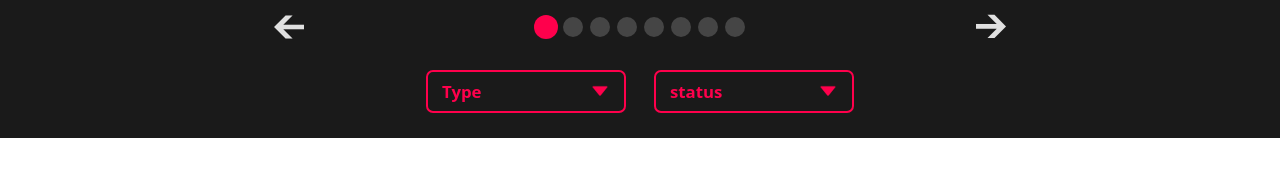
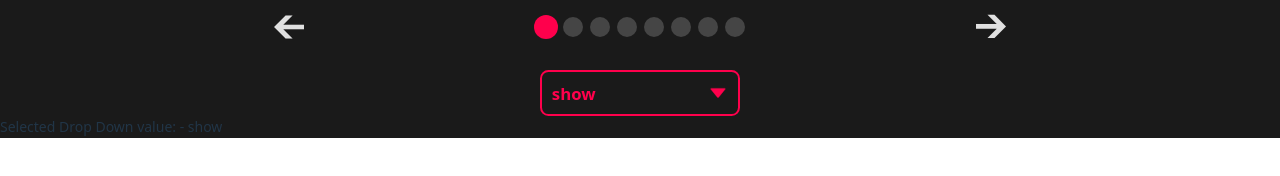
Before and after one commit to Siddhesh-Bhadale/Performance-Tracking---Sumit-Jadhav, a React (Vite) app in the folder 07_ReactJS_headerAndSlider/header-slider-web/: page / in a window 1280 px wide. Shown: the part 662-838 px from the top of the page. Before the commit the page ends 800 px from the top, so only its background shows below. Built offline with nearby package versions, Linux system fonts and the light colour scheme.

Commit message:
feat:- drop down for an array creation completed

```diff
--- /dev/null
+++ b/07_ReactJS_headerAndSlider/header-slider-web/src/components/drop-down/DropDownComponent.jsx
@@ -0,0 +1,85 @@
+import React, { useEffect, useRef, useState } from 'react';
+import '../../scss/components/dropDownComponent.scss';
+import { DropDownTxt } from '../../utils/TextConstants';
+import downArrow from '../../assets/icons/down.svg';
+import useOutSideTouch from '../../hooks/outSideTouch/useOutSideTouch';
+
+const DropDownComponent = (props) => {
+    const { options = [], title = 'select', result, deafaultValue, isDropDownOpen } = props;
+    const [isOpen, setIsOpen] = useState(false);
+    const [selectedItem, setSelectedItem] = useState(deafaultValue);
+    const [selectedIndex, setSelectedIndex] = useState(null)
+
+
+    const handleToggleOpen = () => {
+
+        setIsOpen(!isOpen)
+    }
+
+    // console.log("2nd --->", isDropDownOpen)
+
+    const dropdownRef = useRef(null)
+
+    const handleItemClick = (item, idx) => {
+        if (selectedIndex === idx) {
+            setSelectedItem(title);
+            setSelectedIndex(null);
+            result && result('');
+        } else {
+            setSelectedIndex(idx);
+            setSelectedItem(item);
+            result && result(item);
+        }
+
+    }
+
+    // Event bubbling
+
+    // useOutSideTouch({
+    //     ref: dropdownRef,
+    //     handler: () => setIsOpen(false)
+    // })
+    // useEffect(() => {
+    //     function handleMouseClick(e) {
+    //         if (userRef.current && !userRef.current(e.target)) {
+    //             setIsOpen(false)
+    //         }
+    //     }
+    //     document.addEventListener('click', (e) => handleMouseClick(e))
+    // }, [])
+
+    // useEffect(() => {
+    //     console.log(isOpen)
+    //     isDropDownOpen && isDropDownOpen(isOpen)
+    // }, [isOpen])
+
+    return (
+        <div data-component='dropDownComponent' onClick={handleToggleOpen}  >
+            <div className='parent_component'>
+                <label className='title_section'>{selectedItem}</label>
+                <img src={downArrow} alt='downIcon' className={`down_arrow_img ${isOpen ? 'up-img' : 'down-img'}`} />
+            </div>
+            {isOpen && <div className='child_component'>
+                <div className='empty_contianer'
+                ></div>
+                <div className='drop_down_list'>
+                    {options.length === 0 &&
+                        <label className='drop_down_item' >{DropDownTxt?.NoResult}</label>
+                    }
+                    {options?.map((item, index) => (
+                        <li className={`drop_down_item ${selectedItem === item ? 'active' : ''}`}
+                            key={index}
+                            onClick={() => handleItemClick(item, index)}
+                        >
+                            {item}
+                        </li>
+                    ))}
+                    <div className='end_container'></div>
+                </div>
+
+            </div>}
+        </div>
+    )
+}
+
+export default DropDownComponent;
--- a/07_ReactJS_headerAndSlider/header-slider-web/src/components/dropDown/DropDown.jsx
+++ b/07_ReactJS_headerAndSlider/header-slider-web/src/components/dropDown/DropDown.jsx
@@ -7,66 +7,81 @@ import Search from '../search/Search';
 import { filteredEntries } from '../../utils/utils';
 import { DropDownTxt } from '../../utils/TextConstants';
 
-const DropDown = ({ data = [], title = 'Type', multiSelect = false, onChange }) => {
+const DropDown = (props) => {
+    // const { data=[], title = 'Type', multiSelect = false, onChange } = props;
+    const { options, title = 'Type', result } = props;
+    const dropdownRef = useRef(null);
     const [isOpen, setIsOpen] = useState(false);
-    const [searchTerm, setSearchTerm] = useState('');
-    const [selectedItems, setSelectedItems] = useState([]);
-    const [selectedSingle, setSelectedSingle] = useState(null);
-    const dropdownRef = useRef(null);
-    const isObject = !Array.isArray(data) && typeof data === 'object';
-    const entries = isObject ? Object.entries(data) : data.map((item, i) => [i, item]);
-    console.log("Enteries:--->", entries)
+    const [selectedItem, setSelectedItem] = useState(options[0])
+    const [selectedItemIndex, setSelectedItemIndex] = useState(null)
+
+    // const [searchTerm, setSearchTerm] = useState('');
+    // const [selectedItems, setSelectedItems] = useState([]);
+    // const [selectedSingle, setSelectedSingle] = useState(null);
+
+    // const isObject = !Array.isArray(data) && typeof data === 'object';
+    // const entries = isObject ? Object.entries(data) : data.map((item, i) => [i, item]);
     const toggleDropdown = () => setIsOpen(!isOpen);
+
+    // ------ handle Click event ---------------------//
+    const handleClickItem = (item, i) => {
+        setSelectedItem(item);
+        setSelectedItemIndex(i);
+        result(item)
+        setIsOpen(false);
+    }
     //------- outside Touch and unmount logic -------------//
-    useOutSideTouch({
-        ref: dropdownRef,
-        handler: () => setIsOpen(false)
-    })
+    // useOutSideTouch({
+    //     ref: dropdownRef,
+    //     handler: () => setIsOpen(false)
+    // })
     //--------- it will check selected or not -----------//
-    const isChecked = (key) => selectedItems.some(item => item.key === key);
+    // const isChecked = (key) => selectedItems.some(item => item.key === key);
 
-    const handleItemClick = (key, value) => {
-        if (multiSelect) {
-            const existedItems = selectedItems.some(item => item.key === key);
-            let newSelected;
-            if (existedItems) {
-                newSelected = selectedItems.filter(item => item.key !== key);
-            } else {
-                newSelected = [...selectedItems, { key, value }];
-            }
-            setSelectedItems(newSelected);
-            onChange && onChange(newSelected.map(item => item.value));
-        } else {
-            const existedSingle = selectedSingle?.value == value
-            if (existedSingle) {
-                setSelectedSingle(title)
-            } else {
-                setSelectedSingle({ key, value });
-                onChange && onChange(value);
+    // const handleItemClick = (key, value) => {
+    //     if (multiSelect) {
+    //         const existedItems = selectedItems.some(item => item.key === key);
+    //         let newSelected;
+    //         if (existedItems) {
+    //             newSelected = selectedItems.filter(item => item.key !== key);
+    //         } else {
+    //             newSelected = [...selectedItems, { key, value }];
+    //         }
+    //         setSelectedItems(newSelected);
+    //         onChange && onChange(newSelected.map(item => item.value));
+    //     } else {
+    //         const existedSingle = selectedSingle?.value == value
+    //         if (existedSingle) {
+    //             setSelectedSingle(title)
+    //         } else {
+    //             setSelectedSingle({ key, value });
+    //             onChange && onChange(value);
 
-            }
-            console.log(isOpen);
-            setIsOpen(false);
-        }
-    };
+    //         }
+    //         console.log(isOpen);
+    //         setIsOpen(false);
+    //     }
+    // };
 
     //  filtered data
-    const filterEntry = filteredEntries(entries, searchTerm)
+    // const filterEntry = filteredEntries(entries, searchTerm)
 
-    const getSelectedLabel = () => {
-        if (multiSelect) {
-            return selectedItems.length > 0
-                ? selectedItems.map(item => item.value).join(', ')
-                : title;
-        } else {
-            return selectedSingle?.value || title;
-        }
-    };
+    // const getSelectedLabel = () => {
+    //     if (multiSelect) {
+    //         return selectedItems.length > 0
+    //             ? selectedItems.map(item => item.value).join(', ')
+    //             : title;
+    //     } else {
+    //         return selectedSingle?.value || title;
+    //     }
+    // };
 
     return (
         <div data-component="drop-down" ref={dropdownRef}>
             <div className="parent-container" onClick={toggleDropdown}>
-                <label className="main-title">{getSelectedLabel()}</label>
+                {/* <label className="main-title">{getSelectedLabel()}</label> */}
+                <label className="main-title">{selectedItem || title}</label>
+
                 <img
                     alt="arrowIcon"
                     src={down}
@@ -76,13 +91,29 @@ const DropDown = ({ data = [], title = 'Type', multiSelect = false, onChange })
 
             {isOpen && (
                 <div className="child-container">
-                    <Search Search={setSearchTerm} />
+                    {/* <Search Search={setSearchTerm} /> */}
+                    <div className='block-container'>
+                    </div>
 
                     <ul className="dropdown-list">
-                        {filterEntry.length === 0 && (
+                        {options.length === 0 &&
+                            <li className='dropdown-item disabled'>
+                                {DropDownTxt?.NoResult}
+                            </li>
+                        }
+                        {options?.map((item, index) => (
+                            <li key={index} className={`dropdown-item ${selectedItemIndex === index ? 'selected' : 'inactive'}`} onClick={() => handleClickItem(item, index)}>
+                                {item}
+                            </li>
+                        ))
+
+                        }
+
+
+                        {/* {filterEntry.length === 0 && (
                             <li className="dropdown-item disabled">{DropDownTxt?.NoResult}</li>
-                        )}
-                        {filterEntry.map(([key, value]) => (
+                        )} */}
+                        {/* {filterEntry.map(([key, value]) => (
                             <li
                                 key={key}
                                 className={`dropdown-item ${isChecked(key) || selectedSingle?.key === key ? 'selected' : ''
@@ -100,9 +131,8 @@ const DropDown = ({ data = [], title = 'Type', multiSelect = false, onChange })
                                 )}
                                 {value}
                             </li>
-                        ))}
+                        ))} */}
                     </ul>
-                    <div style={{ height: '50px' }}></div>
                 </div>
             )}
         </div>
--- a/07_ReactJS_headerAndSlider/header-slider-web/src/hooks/outSideTouch/useOutSideTouch.jsx
+++ b/07_ReactJS_headerAndSlider/header-slider-web/src/hooks/outSideTouch/useOutSideTouch.jsx
@@ -5,6 +5,7 @@ const useOutSideTouch = ({ ref, handler }) => {
     useEffect(() => {
         const handleOutsideClick = (event) => {
             if (ref.current && !ref.current.contains(event.target)) {
+                console.log("Target:-  ", !ref.current.contains(event.target))
                 handler()
             }
         }
--- a/07_ReactJS_headerAndSlider/header-slider-web/src/pages/HomePage.jsx
+++ b/07_ReactJS_headerAndSlider/header-slider-web/src/pages/HomePage.jsx
@@ -1,19 +1,40 @@
-import React, { useState } from 'react'
+import React, { useEffect, useState } from 'react'
 import HeaderComponent from '../components/header/HeaderComponent';
 import SliderComponent from '../components/slider/SliderComponent';
 import '../scss/pages/homePage.scss'
 import useDebounce from '../hooks/debounce/useDebounce';
 import AnimeListLayout from '../layouts/animeList/AnimeListLayout';
 import DropDown from '../components/dropDown/DropDown';
+import DropDownComponent from '../components/drop-down/DropDownComponent';
 
 
 const HomePage = () => {
     const [searchValue, setSearchValue] = useState('')
     const debounceValue = useDebounce(searchValue)
+    const [dropDownValue, setDropDownValue] = useState('show')
+    const [dropDownOpen, setDropDownOpen] = useState(false)
 
 
+
+    // useEffect(() => {
+
+    //     const parentID = document.getElementById('parent')
+    //     function handleCloseDropdown() {
+    //         setDropDownOpen(false)
+    //         console.log("mouseDown clicked", dropDownOpen)
+
+    //     }
+    //     parentID.addEventListener('mousedown', handleCloseDropdown)
+    //     console.log(dropDownOpen)
+    // }, [dropDownOpen])
+
+
+
+    const arr = ["Tv", "show", "Genoure", "series", "Tv", "show", "Genoure", "series", "Tv", "show", "Genoure", "series"];
+    const arr2 = ["Tv", "show", "Genoure"]
+
     return (
-        <div data-component='homepage'>
+        <div data-component='homepage' id='parent'>
             <HeaderComponent
                 search={setSearchValue}
             />
@@ -21,9 +42,16 @@ const HomePage = () => {
                 <SliderComponent />
             </div>
             <section className='drop-down-contianer'>
-                <DropDown
+                {/* <DropDown
                     data={['Movie', 'Tv', 'Live', 'Cartoon']}
                     title="Type"
+                    onChange={(selected) => setSelectedItem(selected)}
+                />
+                <DropDown
+                    data={arr}
+                    isMulti={true}
+                    title="status"
+                    multiSelect={true}
                     onChange={(selected) => setSelectedItem(selected)}
                 />
                 <DropDown
@@ -32,8 +60,24 @@ const HomePage = () => {
                     title="status"
                     multiSelect={true}
                     onChange={(selected) => setSelectedItem(selected)}
+                /> */}
+                <DropDownComponent
+                    title='Type'
+                    options={arr}
+                    deafaultValue={dropDownValue}
+                    result={setDropDownValue}
+                    isDropDownOpen={(e) => setDropDownOpen(e)}
                 />
-                {/* <AnimeListLayout /> */}
+                {/* <DropDownComponent title='Type'
+                    options={arr2}
+                    deafaultValue={dropDownValue}
+                    result={setDropDownValue} /> */}
+
+
+            </section>
+            <section style={{ height: "400px " }}>
+                <label>{`Selected Drop Down value: - ${dropDownValue}`}</label>
+
             </section>
 
         </div>
--- a/07_ReactJS_headerAndSlider/header-slider-web/src/scss/components/dropDown.scss
+++ b/07_ReactJS_headerAndSlider/header-slider-web/src/scss/components/dropDown.scss
@@ -23,7 +23,7 @@
             overflow: hidden;
             white-space: nowrap;
             text-overflow: ellipsis;
-            max-width: 140px;
+            min-width: 140px;
         }
 
         img {
@@ -50,8 +50,16 @@
         border-radius: 0.5rem;
         z-index: 10;
         box-shadow: 0 2px 8px rgba(0, 0, 0, 0.4);
-        overflow: hidden;
         box-sizing: border-box;
+        // height: 200px;
+        overflow-y: auto;
+
+        .block-container {
+            content: " ";
+            height: 40px;
+            background-color: $dark_black;
+            border-bottom: 1px solid rgba(128, 128, 128, 0.307);
+        }
 
         .dropdown-input {
             width: 100%;
@@ -63,6 +71,7 @@
             font-size: 0.9rem;
             border-bottom: 1px solid #444;
         }
+
 
         .dropdown-list {
             list-style: none;
--- /dev/null
+++ b/07_ReactJS_headerAndSlider/header-slider-web/src/scss/components/dropDownComponent.scss
@@ -0,0 +1,175 @@
+@use '../abstracts' as *;
+
+[data-component='dropDownComponent'] {
+    width: 200px;
+    position: relative;
+    // border: 1px solid white;
+
+    .parent_component {
+        @include display-center(row);
+        justify-content: space-between;
+        border: 2px solid $dark_titleTxt;
+        background-color: transparent;
+        cursor: pointer;
+        padding: 0.7rem;
+        border-radius: 0.6rem;
+
+        .title_section {
+            font-size: 1.2rem;
+            font-weight: 900;
+            line-height: normal;
+            color: $dark_titleTxt;
+        }
+
+        .down_arrow_img {
+            height: 20px;
+            width: 20px;
+            transition: transform 0.3s ease;
+        }
+
+        .up-img {
+            transform: rotate(180deg);
+        }
+
+        .down-img {
+            transform: rotate(0deg);
+        }
+    }
+
+    .child_component {
+        position: absolute;
+        background: $dark_Primary;
+        border: 1px solid rgba(128, 128, 128, 0.358);
+        width: 100%;
+        height: auto;
+        top: 120%;
+        left: 0;
+        overflow: hidden;
+        border-radius: 0.4rem;
+        height: 14rem;
+        overflow-y: auto;
+
+        .empty_contianer {
+            height: 40px;
+            width: 100%;
+            background-color: black;
+        }
+
+        .drop_down_list {
+            font-size: 1rem;
+            font-weight: 700;
+            list-style: none;
+            height: auto;
+
+
+
+
+            .drop_down_item {
+                font-size: 1rem;
+                // font-weight: 700;
+                padding: 0.7rem;
+                list-style: none;
+
+                & input {
+                    margin-right: 1rem
+                }
+
+                ;
+
+                &.selected {
+                    background-color: $dark_titleTxt;
+                    color: white;
+                }
+
+                &:hover {
+                    background-color: $dark_titleTxt;
+                    color: white;
+                }
+            }
+        }
+
+
+        .active {
+            background-color: $dark_titleTxt;
+        }
+
+        .end_container {
+            height: 30px;
+        }
+
+
+    }
+
+    @include mobile_devices {
+        width: 100px;
+
+        .parent_component {
+            border: 1px solid $dark_titleTxt;
+            padding: 0.5rem;
+
+            .title_section {
+                font-size: 0.8rem;
+                font-weight: 800;
+            }
+
+            .down_arrow_img {
+                height: 14px;
+                width: 14px;
+                object-fit: contain;
+            }
+        }
+
+        .child_component {
+            height: 160px;
+
+            .empty_contianer {
+                height: 20px;
+            }
+
+            .drop_down_list {
+                .drop_down_item {
+                    font-size: 0.8rem;
+                    padding: 0.3rem;
+                }
+            }
+
+        }
+    }
+
+    @include tablet_devices {
+
+        width: 160px;
+
+        .parent_component {
+            border: 2px solid $dark_titleTxt;
+            padding: 0.7rem;
+
+            .title_section {
+                font-size: 1rem;
+                font-weight: 900;
+            }
+
+            .down_arrow_img {
+                height: 14px;
+                width: 14px;
+                object-fit: contain;
+            }
+        }
+
+        .child_component {
+            height: 180px;
+
+            .empty_contianer {
+                height: 35px;
+            }
+
+            .drop_down_list {
+                .drop_down_item {
+                    font-size: 1rem;
+                    padding: 0.7rem;
+                }
+            }
+
+        }
+    }
+}
```
